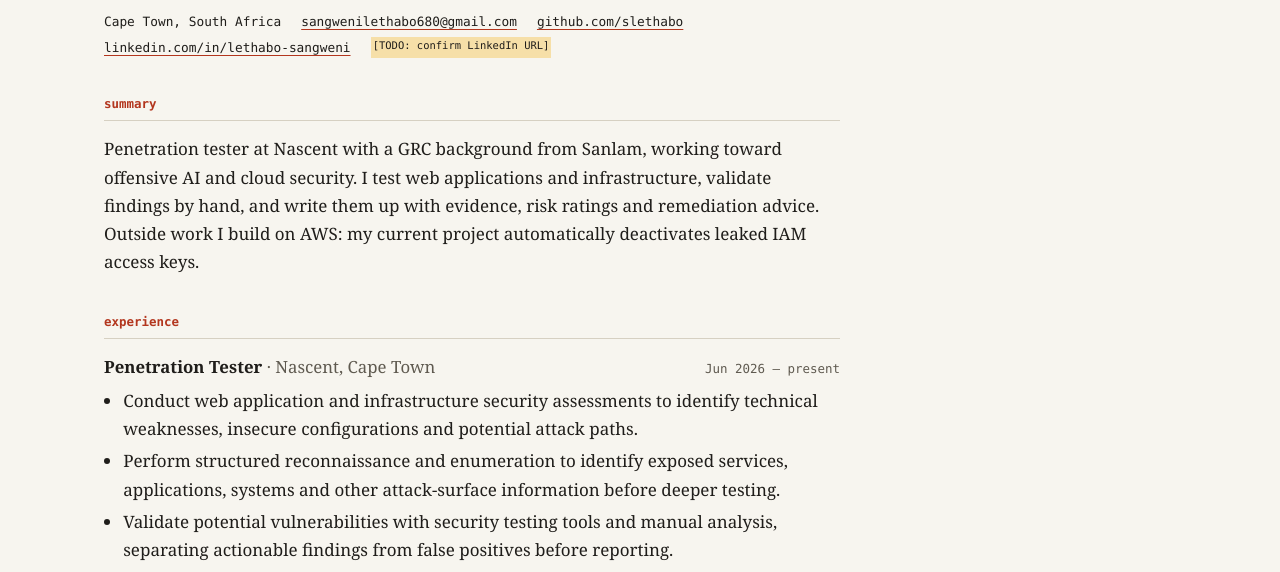
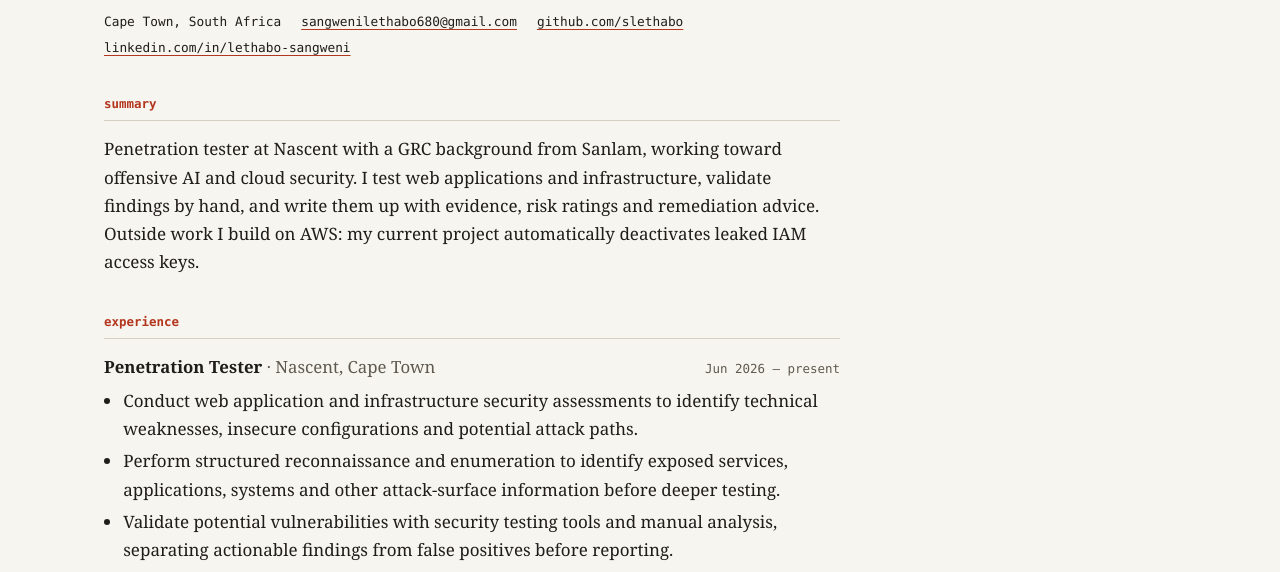
Before and after one commit to slethabo/portfolio, a plain HTML site: page cv.html in a window 1280 px wide. Shown: the part 228-800 px from the top of the page. Drawn offline with Linux system fonts and the light colour scheme.

Commit message:
Remove TODO for LinkedIn URL in cv.html
Removed TODO comment for LinkedIn URL confirmation.

```diff
--- a/cv.html
+++ b/cv.html
@@ -55,7 +55,6 @@
           <a href="https://github.com/slethabo">github.com/slethabo</a>
           <!-- Check this is your exact LinkedIn URL, then delete the TODO. -->
           <a href="https://www.linkedin.com/in/lethabo-sangweni/">linkedin.com/in/lethabo-sangweni</a>
-          <span class="todo">[TODO: confirm LinkedIn URL]</span>
         </p>
       </header>
 
```
